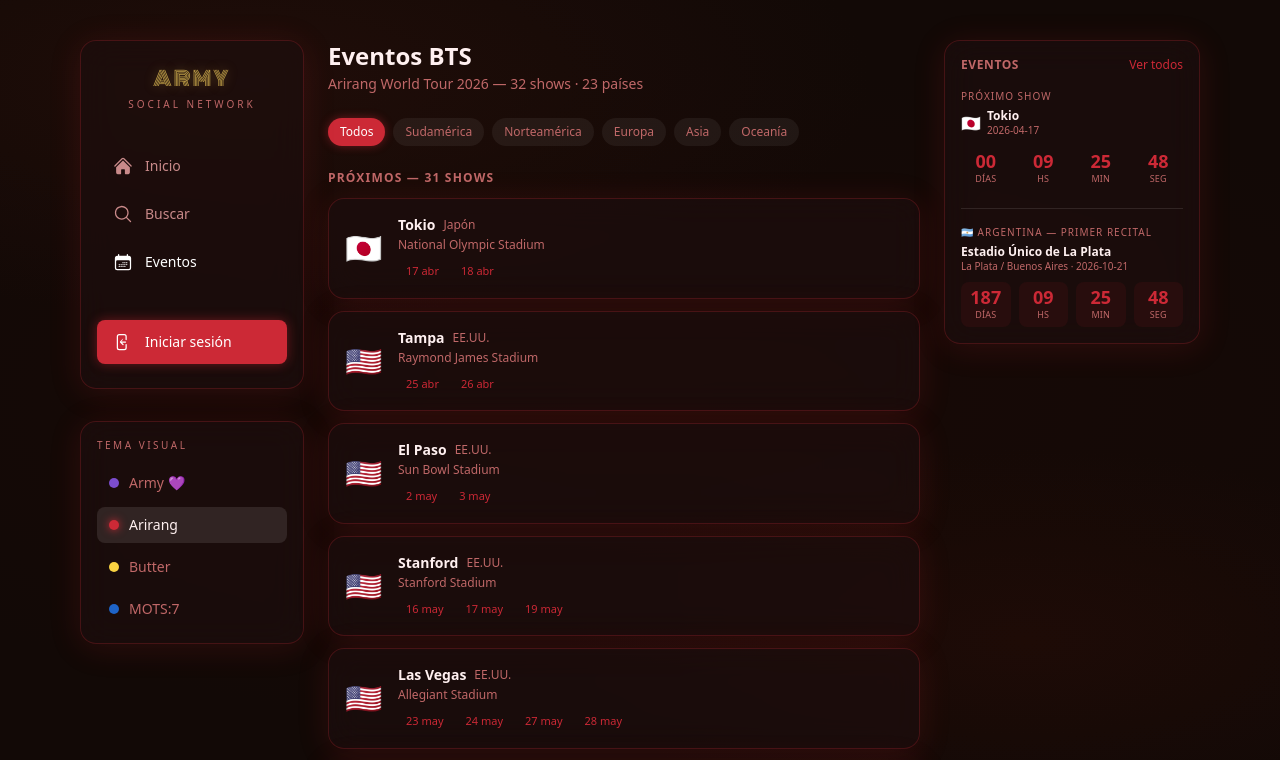
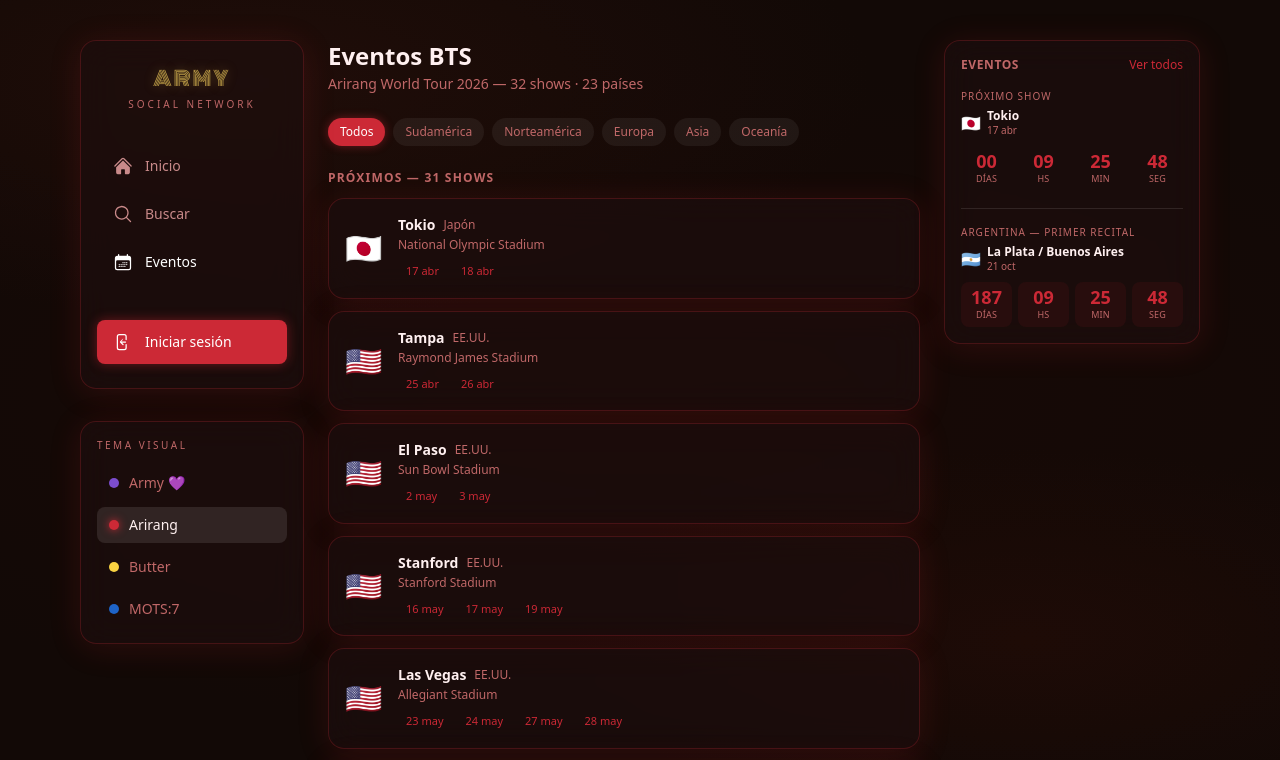
Before and after one commit to rafaric/socialarmy2, a Next.js app: page /events in a window 1280 px wide. Shown: the top 760 px of the page. Built offline with nearby package versions, Linux system fonts and the light colour scheme.

Commit message:
feat: mostrar show de hoy + próximo en EventsCard

```diff
--- a/src/components/EventsCard.tsx
+++ b/src/components/EventsCard.tsx
@@ -2,7 +2,7 @@
 
 import { useState, useEffect } from "react";
 import Link from "next/link";
-import { getNextEvent, getArgentinaEvent } from "@/lib/bts-events";
+import { getTodayEvent, getNextEvent, getArgentinaEvent } from "@/lib/bts-events";
 
 interface Countdown {
   days: number;
@@ -14,33 +14,31 @@
 
 function calcCountdown(targetDate: string): Countdown {
   const target = new Date(`${targetDate}T00:00:00`).getTime();
-  const now = Date.now();
-  const diff = target - now;
-
+  const diff = target - Date.now();
   if (diff <= 0) return { days: 0, hours: 0, minutes: 0, seconds: 0, past: true };
-
-  const days    = Math.floor(diff / 86_400_000);
-  const hours   = Math.floor((diff % 86_400_000) / 3_600_000);
-  const minutes = Math.floor((diff % 3_600_000) / 60_000);
-  const seconds = Math.floor((diff % 60_000) / 1_000);
-  return { days, hours, minutes, seconds, past: false };
+  return {
+    days:    Math.floor(diff / 86_400_000),
+    hours:   Math.floor((diff % 86_400_000) / 3_600_000),
+    minutes: Math.floor((diff % 3_600_000) / 60_000),
+    seconds: Math.floor((diff % 60_000) / 1_000),
+    past: false,
+  };
 }
 
 function CountdownDisplay({ date, accent }: { date: string; accent: string }) {
   const [cd, setCd] = useState<Countdown>(() => calcCountdown(date));
-
   useEffect(() => {
     const id = setInterval(() => setCd(calcCountdown(date)), 1000);
     return () => clearInterval(id);
   }, [date]);
 
-  if (cd.past) return <p className="text-xs text-[color:var(--text-muted)]">¡Ya pasó! 💜</p>;
+  if (cd.past) return <p className="text-xs text-[color:var(--text-muted)] mt-1">¡Ya pasó! 💜</p>;
 
   return (
-    <div className="flex gap-2 mt-2">
+    <div className="flex gap-1.5 mt-2">
       {[
-        { v: cd.days,    l: "días" },
-        { v: cd.hours,   l: "hs" },
+        { v: cd.days, l: "días" },
+        { v: cd.hours, l: "hs" },
         { v: cd.minutes, l: "min" },
         { v: cd.seconds, l: "seg" },
       ].map(({ v, l }) => (
@@ -55,53 +53,97 @@
   );
 }
 
+function formatShortDate(iso: string) {
+  return new Date(`${iso}T12:00:00`).toLocaleDateString("es-AR", { day: "numeric", month: "short" });
+}
+
+function EventRow({
+  flag, city, date, label, accent, badge,
+}: {
+  flag: string; city: string; date: string;
+  label: string; accent: string; badge?: string;
+}) {
+  return (
+    <div>
+      <p className="text-[10px] text-[color:var(--text-muted)] uppercase tracking-widest mb-1">{label}</p>
+      <div className="flex items-center gap-1.5">
+        <span className="text-base">{flag}</span>
+        <div>
+          <p className="text-xs font-semibold text-[color:var(--text-primary)] leading-tight flex items-center gap-1.5">
+            {city}
+            {badge && (
+              <span className="text-[10px] px-1.5 py-0.5 rounded font-bold" style={{ background: `${accent}22`, color: accent }}>
+                {badge}
+              </span>
+            )}
+          </p>
+          <p className="text-[10px] text-[color:var(--text-muted)]">{formatShortDate(date)}</p>
+        </div>
+      </div>
+      <CountdownDisplay date={date} accent={accent} />
+    </div>
+  );
+}
+
 export default function EventsCard() {
-  const nextEvent   = getNextEvent();
-  const argEvent    = getArgentinaEvent();
-  const nextDate    = nextEvent?.dates.find((d) => d > new Date().toISOString().slice(0, 10)) ?? null;
-  const argDate     = argEvent?.dates[0] ?? null;
+  const today   = new Date().toISOString().slice(0, 10);
+  const todayEv = getTodayEvent();
+  const nextEv  = getNextEvent();
+  const argEv   = getArgentinaEvent();
+
+  const nextDate = nextEv?.dates.find((d) => d > today) ?? null;
+  const argDate  = argEv?.dates[0] ?? null;
+
+  // Si el próximo es el mismo que el de hoy (múltiples fechas), no duplicar
+  const showNext = nextEv && nextDate && nextEv.id !== todayEv?.id;
 
   return (
     <div className="glass-card p-4 flex flex-col gap-4">
       <div className="flex items-center justify-between">
         <span className="text-xs font-semibold uppercase tracking-wider text-[color:var(--text-muted)]">Eventos</span>
-        <Link href="/events" className="text-xs text-[color:var(--accent)] hover:underline">
-          Ver todos
-        </Link>
+        <Link href="/events" className="text-xs text-[color:var(--accent)] hover:underline">Ver todos</Link>
       </div>
 
+      {/* Show de hoy */}
+      {todayEv && (
+        <EventRow
+          flag={todayEv.flag}
+          city={todayEv.city}
+          date={today}
+          label="Hoy"
+          accent="var(--accent)"
+          badge="HOY"
+        />
+      )}
+
       {/* Próximo show */}
-      {nextEvent && nextDate ? (
-        <div>
-          <p className="text-[10px] text-[color:var(--text-muted)] uppercase tracking-widest mb-1">Próximo show</p>
-          <div className="flex items-center gap-1.5">
-            <span className="text-base">{nextEvent.flag}</span>
-            <div>
-              <p className="text-xs font-semibold text-[color:var(--text-primary)] leading-tight">{nextEvent.city}</p>
-              <p className="text-[10px] text-[color:var(--text-muted)]">{nextDate}</p>
-            </div>
-          </div>
-          <CountdownDisplay date={nextDate} accent="var(--accent)" />
-        </div>
-      ) : (
+      {showNext && nextDate ? (
+        <>
+          {todayEv && <div className="border-t border-white/10" />}
+          <EventRow
+            flag={nextEv.flag}
+            city={nextEv.city}
+            date={nextDate}
+            label="Próximo show"
+            accent="var(--accent)"
+          />
+        </>
+      ) : !todayEv && (
         <p className="text-xs text-[color:var(--text-muted)]">No hay shows próximos</p>
       )}
 
-      {/* Divisor */}
-      <div className="border-t border-white/10" />
-
       {/* Argentina */}
-      {argEvent && argDate && (
-        <div>
-          <p className="text-[10px] text-[color:var(--text-muted)] uppercase tracking-widest mb-1">🇦🇷 Argentina — primer recital</p>
-          <div className="flex items-center gap-1.5">
-            <div>
-              <p className="text-xs font-semibold text-[color:var(--text-primary)] leading-tight">{argEvent.venue}</p>
-              <p className="text-[10px] text-[color:var(--text-muted)]">{argEvent.city} · {argDate}</p>
-            </div>
-          </div>
-          <CountdownDisplay date={argDate} accent="#cc2936" />
-        </div>
+      {argEv && argDate && (
+        <>
+          <div className="border-t border-white/10" />
+          <EventRow
+            flag="🇦🇷"
+            city={argEv.city}
+            date={argDate}
+            label="Argentina — primer recital"
+            accent="#cc2936"
+          />
+        </>
       )}
     </div>
   );
--- a/src/lib/bts-events.ts
+++ b/src/lib/bts-events.ts
@@ -381,6 +381,11 @@
   },
 ];
 
+export function getTodayEvent(from: Date = new Date()): BtsEvent | null {
+  const today = from.toISOString().slice(0, 10);
+  return BTS_EVENTS.find((e) => e.dates.includes(today)) ?? null;
+}
+
 export function getNextEvent(from: Date = new Date()): BtsEvent | null {
   const today = from.toISOString().slice(0, 10);
   return (
```
